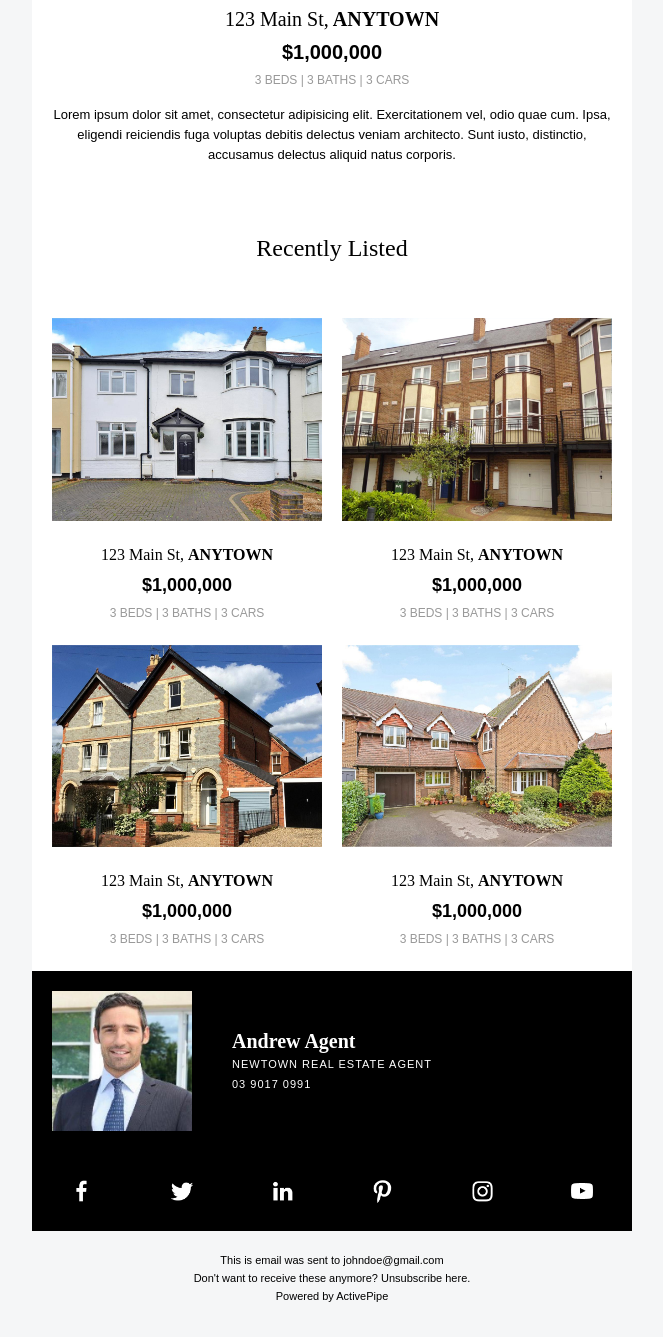
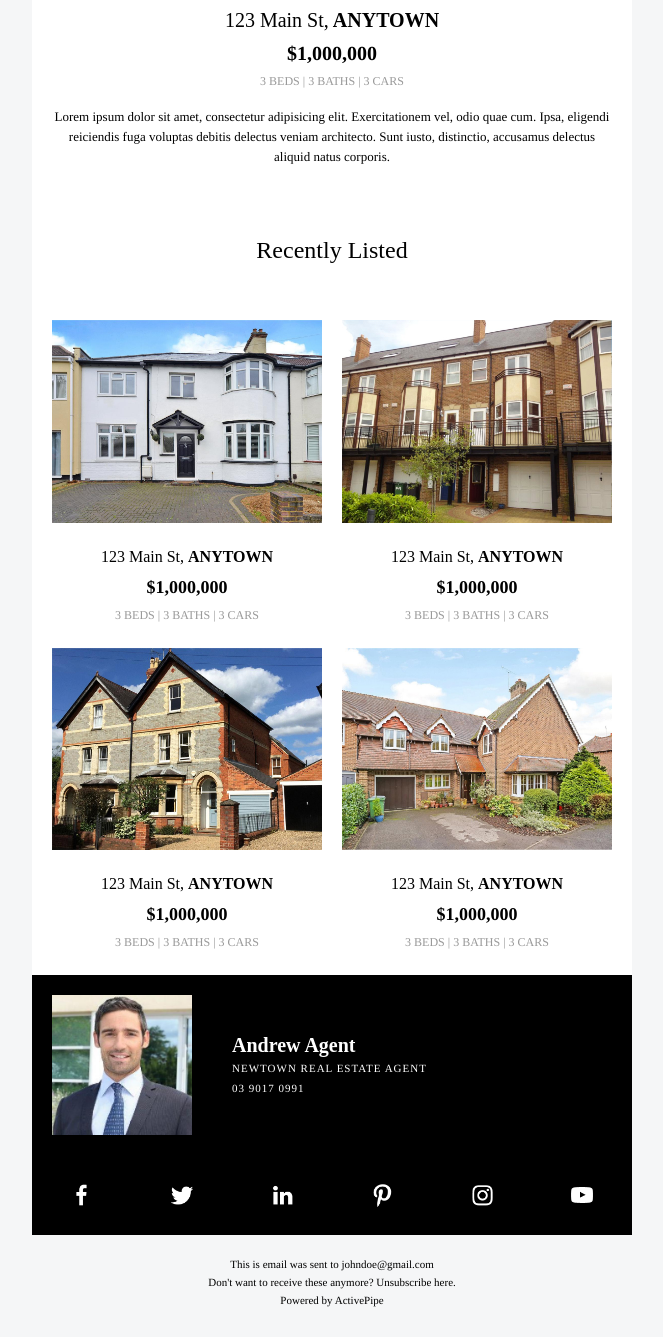
Before and after one commit to raycasimiro/design-test, a plain HTML site: page index.html in a window 1280 px wide. Shown: the part 1064-2401 px from the top of the page, without its empty margins (308-971 px from the left). Drawn offline with Linux system fonts and the light colour scheme.

Commit message:
Update index.html

```diff
--- a/index.html
+++ b/index.html
@@ -35,10 +35,10 @@
                                 <!-- INTRO -->
                                 <tr style="background-color: #dddddd; height: 100px;">
                                     <td align="center" valign="middle" style="padding:20px 20px 40px">
-                                        <h1 style="font-weight: 400;font-size: 27px; line-height: 35px;">Welcome, John.</h1>
-                                        <p style="font-family: sans-serif;font-size: 13px; line-height: 20px">Looking for a home to buy? Search from thousands of listings
+                                        <h1 style="font-family: Times, sans-serif; font-weight: 400;font-size: 27px; line-height: 35px;">Welcome, John.</h1>
+                                        <p style="font-family: Times, sans-serif; font-size: 13px; line-height: 20px">Looking for a home to buy? Search from thousands of listings
                                             </br>for sale from coast to coast</p>
-                                        <a href="#" target="_blank" style="font-size: 12px; font-family: sans-serif; font-weight: 600; color: #233172; text-decoration: none; border-radius: 20px; background-color: #00d0ff; padding: 13px 20px; display: inline-block;">GET STARTED &rarr;</a>
+                                        <a href="#" target="_blank" style="font-size: 12px; font-family: Times, sans-serif; font-weight: 600; color: #233172; text-decoration: none; border-radius: 20px; background-color: #00d0ff; padding: 13px 20px; display: inline-block;">GET STARTED &rarr;</a>
                                     </td>
                                 </tr>
                                 <!-- Featured property -->
@@ -57,9 +57,9 @@
                                         <span style="font-size: 20px; display:inline-block; padding: 5px 0">123 Main St,</span>
                                         <span style="font-size: 20px; display:inline-block; padding: 5px 0;text-transform: uppercase;font-weight: 600">Anytown
                                         </span>
-                                        <span style="font-family: sans-serif; font-size: 20px; line-height: 22px; font-weight: 600; display:block; padding: 5px">$1,000,000</span>
-                                        <span style="font-family: sans-serif;display:block;padding: 5px;font-size:12px; color:#999">3 BEDS | 3 BATHS | 3 CARS</span>
-                                        <p style="font-family: sans-serif; font-size: 13px; line-height: 20px;">Lorem ipsum dolor sit amet, consectetur adipisicing elit. Exercitationem vel, odio quae cum. Ipsa, eligendi reiciendis fuga voluptas debitis delectus veniam architecto. Sunt iusto, distinctio, accusamus delectus aliquid natus corporis.</p>
+                                        <span style="font-family: Times, sans-serif; font-size: 20px; line-height: 22px; font-weight: 600; display:block; padding: 5px">$1,000,000</span>
+                                        <span style="font-family: Times, sans-serif;display:block;padding: 5px;font-size:12px; color:#999">3 BEDS | 3 BATHS | 3 CARS</span>
+                                        <p style="font-family: Times, sans-serif; font-size: 13px; line-height: 20px;">Lorem ipsum dolor sit amet, consectetur adipisicing elit. Exercitationem vel, odio quae cum. Ipsa, eligendi reiciendis fuga voluptas debitis delectus veniam architecto. Sunt iusto, distinctio, accusamus delectus aliquid natus corporis.</p>
                                     </td>
                                 </tr>
                                 <!-- Grid property -->
@@ -83,8 +83,8 @@
                                                             <span style="display:inline-block; padding: 5px 0">123 Main St,</span>
                                                             <span style="display:inline-block; padding: 5px 0;text-transform: uppercase;font-weight: 600">Anytown
                                                             </span>
-                                                            <span style="font-family: sans-serif; font-size: 18px; line-height: 22px; font-weight: 600; display:block; padding: 5px">$1,000,000</span>
-                                                            <span style="font-family: sans-serif;display:block;padding: 5px;font-size:12px; color:#999">3 BEDS | 3 BATHS | 3 CARS</span>
+                                                            <span style="font-family: Times, sans-serif; font-size: 18px; line-height: 22px; font-weight: 600; display:block; padding: 5px">$1,000,000</span>
+                                                            <span style="font-family: Times, sans-serif;display:block;padding: 5px;font-size:12px; color:#999">3 BEDS | 3 BATHS | 3 CARS</span>
                                                         </td>
                                                     </tr>
                                                 </table>
@@ -102,8 +102,8 @@
                                                             <span style="display:inline-block; padding: 5px 0">123 Main St,</span>
                                                             <span style="display:inline-block; padding: 5px 0;text-transform: uppercase;font-weight: 600">Anytown
                                                             </span>
-                                                            <span style="font-family: sans-serif; font-size: 18px; line-height: 22px; font-weight: 600; display:block; padding: 5px">$1,000,000</span>
-                                                            <span style="font-family: sans-serif;display:block;padding: 5px;font-size:12px; color:#999">3 BEDS | 3 BATHS | 3 CARS</span>
+                                                            <span style="font-family: Times, sans-serif; font-size: 18px; line-height: 22px; font-weight: 600; display:block; padding: 5px">$1,000,000</span>
+                                                            <span style="font-family: Times, sans-serif;display:block;padding: 5px;font-size:12px; color:#999">3 BEDS | 3 BATHS | 3 CARS</span>
                                                         </td>
                                                     </tr>
                                                 </table>
@@ -122,8 +122,8 @@
                                                             <span style="display:inline-block; padding: 5px 0">123 Main St,</span>
                                                             <span style="display:inline-block; padding: 5px 0;text-transform: uppercase;font-weight: 600">Anytown
                                                             </span>
-                                                            <span style="font-family: sans-serif; font-size: 18px; line-height: 22px; font-weight: 600; display:block; padding: 5px">$1,000,000</span>
-                                                            <span style="font-family: sans-serif;display:block;padding: 5px;font-size:12px; color:#999">3 BEDS | 3 BATHS | 3 CARS</span>
+                                                            <span style="font-family: Times, sans-serif; font-size: 18px; line-height: 22px; font-weight: 600; display:block; padding: 5px">$1,000,000</span>
+                                                            <span style="font-family: Times, sans-serif;display:block;padding: 5px;font-size:12px; color:#999">3 BEDS | 3 BATHS | 3 CARS</span>
                                                         </td>
                                                     </tr>
                                                 </table>
@@ -141,8 +141,8 @@
                                                             <span style="display:inline-block; padding: 5px 0">123 Main St,</span>
                                                             <span style="display:inline-block; padding: 5px 0;text-transform: uppercase;font-weight: 600">Anytown
                                                             </span>
-                                                            <span style="font-family: sans-serif; font-size: 18px; line-height: 22px; font-weight: 600; display:block; padding: 5px">$1,000,000</span>
-                                                            <span style="font-family: sans-serif;display:block;padding: 5px;font-size:12px; color:#999">3 BEDS | 3 BATHS | 3 CARS</span>
+                                                            <span style="font-family: Times, sans-serif; font-size: 18px; line-height: 22px; font-weight: 600; display:block; padding: 5px">$1,000,000</span>
+                                                            <span style="font-family: Times, sans-serif;display:block;padding: 5px;font-size:12px; color:#999">3 BEDS | 3 BATHS | 3 CARS</span>
                                                         </td>
                                                     </tr>
                                                 </table>
@@ -163,8 +163,8 @@
                                     <td align="left" valign="middle">
 
                                         <span style="display: block; font-size: 20px; line-height: 25px; font-weight: 600">Andrew Agent</span>
-                                        <span style="display: block; font-family: sans-serif; font-size: 11px; line-height: 20px;letter-spacing: 1px;text-transform: uppercase;">Newtown Real Estate Agent</span>
-                                        <span style="display: block; font-family: sans-serif; font-size: 11px; line-height: 20px;letter-spacing: 1px;text-transform: uppercase;">03 9017 0991</span>
+                                        <span style="display: block; font-family: Times, sans-serif; font-size: 11px; line-height: 20px;letter-spacing: 1px;text-transform: uppercase;">Newtown Real Estate Agent</span>
+                                        <span style="display: block; font-family: Times, sans-serif; font-size: 11px; line-height: 20px;letter-spacing: 1px;text-transform: uppercase;">03 9017 0991</span>
 
                                     </td>
                                 </tr>
@@ -202,7 +202,7 @@
                             <table border="0" cellpadding="20" cellspacing="0" width="100%" id="emailFooter">
                                 <tr>
                                     <td align="center" valign="top">
-                                        <small style="font-family: sans-serif; font-size: 11px; line-height: 18px;">
+                                        <small style="font-family: Times, sans-serif; font-size: 11px; line-height: 18px;">
                                             This is email was sent to johndoe@gmail.com
                                             <br>Don't want to receive these anymore? Unsubscribe here.
                                             <br>Powered by ActivePipe
```
